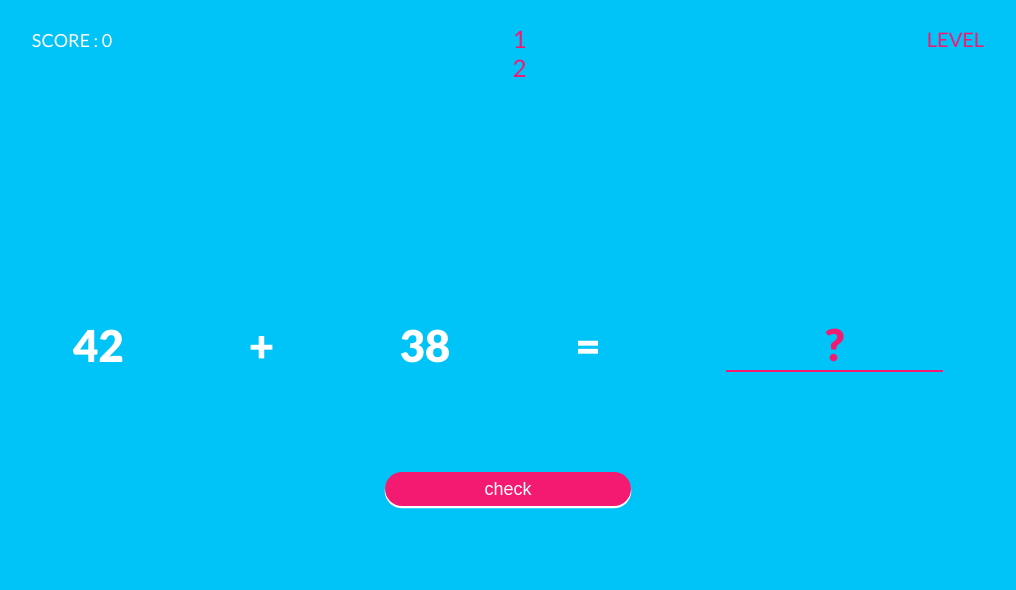
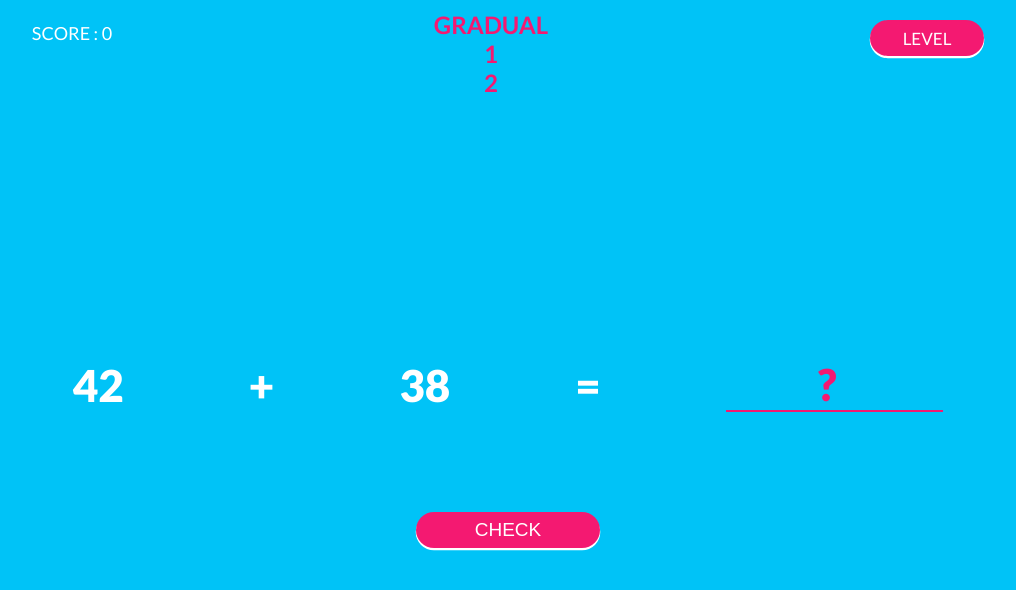
Before and after one commit to HmmamBabiKhouja/MathQuizer, a website: page index.html in a window 1280 px wide. Both pictures are taken after a click on the element "LEVEL". Shown: the whole page, without its empty margins (132-1148 px from the left). Drawn offline with Linux system fonts and the light colour scheme.

Commit message:
DO STYLE THE LEVEL BUTTON

```diff
--- a/JSCode/game-engine.js
+++ b/JSCode/game-engine.js
@@ -46,5 +46,8 @@ checkBtn.addEventListener("click",()=>{
 });
 
 levelPicker.addEventListener("click",()=>{
+    levelPicker.classList.add("level-picker-clicked")
+    setTimeout(()=>{levelPicker.classList.remove("level-picker-clicked")}, 400);
+
     navList.classList.toggle("nav-list-active");
 });
--- a/index.html
+++ b/index.html
@@ -7,7 +7,7 @@
     <meta name='viewport' content='width=device-width, initial-scale=1.0'>
     <link rel='stylesheet' href='styles/style.css'>
     <link rel='stylesheet' href='styles/queries.css'>
-    <link href='https://fonts.googleapis.com/css?family=Lato:400,900&display=swap' rel='stylesheet'>
+    <link href='https://fonts.googleapis.com/css?family=Lato:400,700,900&display=swap' rel='stylesheet'>
     <title></title>
 </head>
 
@@ -20,8 +20,9 @@
             <div class="nav-list-container">
                 <div class="nav-list">
                     <ul class="nav-links">
-                        <li class="nav-link"><a href="">1</a></li>
-                        <li class="nav-link"><a href="">2</a></li>
+                        <li class="nav-link">GRADUAL</li>
+                        <li class="nav-link">1</li>
+                        <li class="nav-link">2</li>
                         <!-- <li class="nav-link"><a href="">3</a></li>
                         <li class="nav-link"><a href="">4</a></li> -->
                     </ul>
@@ -39,10 +40,10 @@
                     <span class="nums" id="num2"></span>
                     <span class="num-op">&#61;</span>
                     <form class="result-form" action="" autocomplete="off">
-                        <input type="text" class="nums" id="result" placeholder="?" pattern="\d*">
+                        <input type="number" pattern="\d*" class="nums" id="result" placeholder="?">
                     </form>
                 </div>
-                <button class="btn-input">check</button>
+                <button class="btn-input">CHECK</button>
             </div>
         </div>
     </section>
--- a/styles/queries.css
+++ b/styles/queries.css
@@ -20,6 +20,14 @@
     .result-form {
         width: 25%;
     }
+
+    .level-picker{
+        width: 12%;
+    }
+
+    .btn-input {
+        width: 18%;
+    }
 }
 
 @media only screen and (min-width:1365px) {
--- a/styles/style.css
+++ b/styles/style.css
@@ -53,12 +53,11 @@ body {
     margin-top:0.7rem;
     width: 93%;
     margin: 0 auto;
-    margin-top: 0.7rem;
 }
 
 .score-container{
-    height: 50px;
-    line-height: 50px;
+    height: 65px;
+    line-height: 65px;
 }
 
 .score{
@@ -92,24 +91,11 @@ body {
     align-items: center;
 }
 
-.nav-link>a,
-.nav-link>a:visited,
-.nav-link>a:focus {
+.nav-link{
     text-decoration: none;
     color: var(--pink);
     font-size: 1.2rem;
-}
-
-.level-picker{
-    cursor: pointer;
-    display: block;
-    margin: auto 0;
-}
-
-.level{
-    color: var(--pink);
-    width: fit-content;
-    height: fit-content;
+    font-weight: 700;
 }
 
 /* mid-home */
@@ -127,7 +113,7 @@ body {
     flex-direction: column;
     align-items: center;
     justify-items: start;
-    transform: translateY(-35px);
+    /* transform: translateY(-15px); */
 }
 
 .nums-container {
@@ -168,22 +154,37 @@ body {
     color: var(--pink);
 }
 
-.btn-input {
+/* BUTTONS */
+
+.level-picker,
+.btn-input{
     background: var(--pink);
     color: var(--white);
-    font-size:0.9rem ;
-    cursor: pointer;
-    outline: none;
-    width: 24%;
-    height: 34px;
-    padding: 0 20px;
     box-shadow: 0 2px 0 0.3px var(--white);
     border: 1px solid transparent;
     border-radius: 20px;
+    cursor: pointer;
     transition: 0.2s;
+    height: 36px;
 }
 
-.btn-input-clicked{
+.level-picker{
+    font-size:0.85rem ;
+    margin: 1rem 0;
+    width: 22%;
+    display:flex;
+    justify-content: center;
+    align-items: center;
+}
+
+.btn-input {
+    font-size:0.95rem ;
+    outline: none;
+    width: 26%;
+}
+
+.btn-input-clicked,
+.level-picker-clicked{
     transform: translate(0 , 2px);
     box-shadow: none;
 }
```
